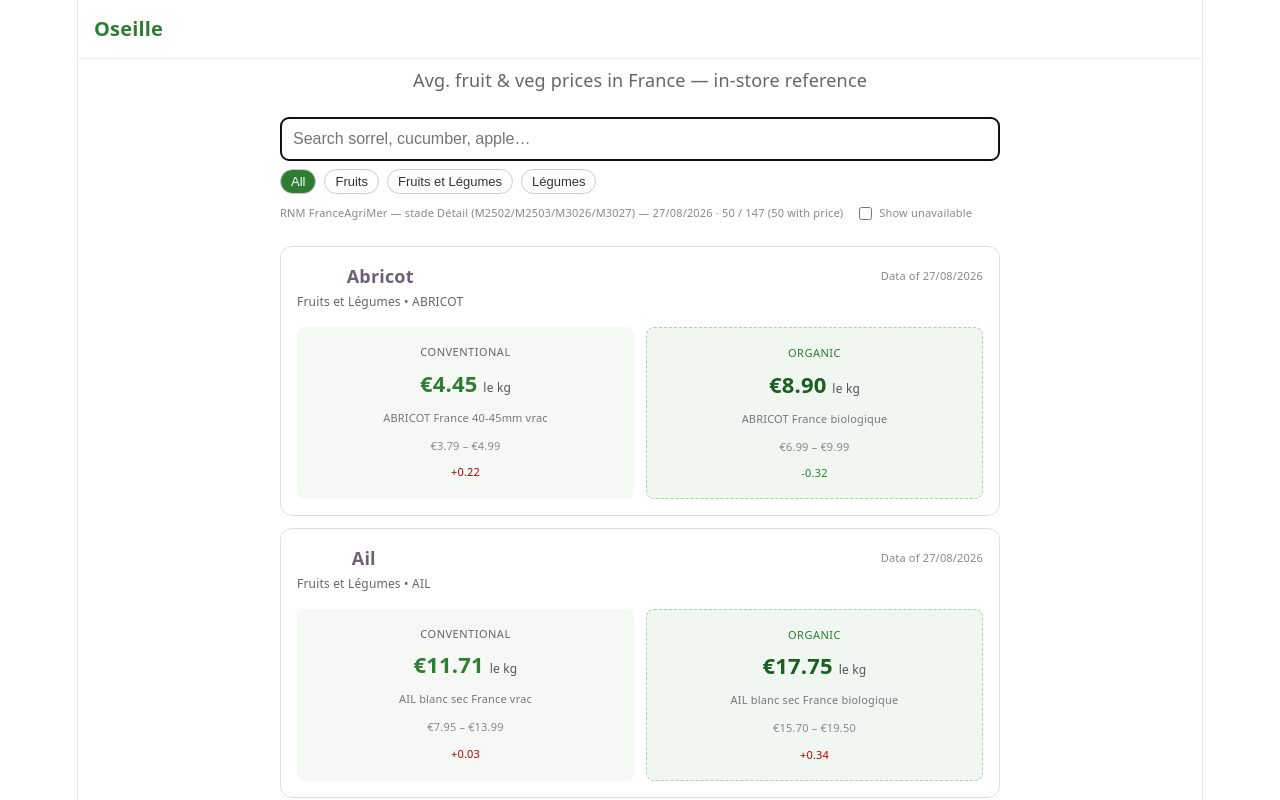
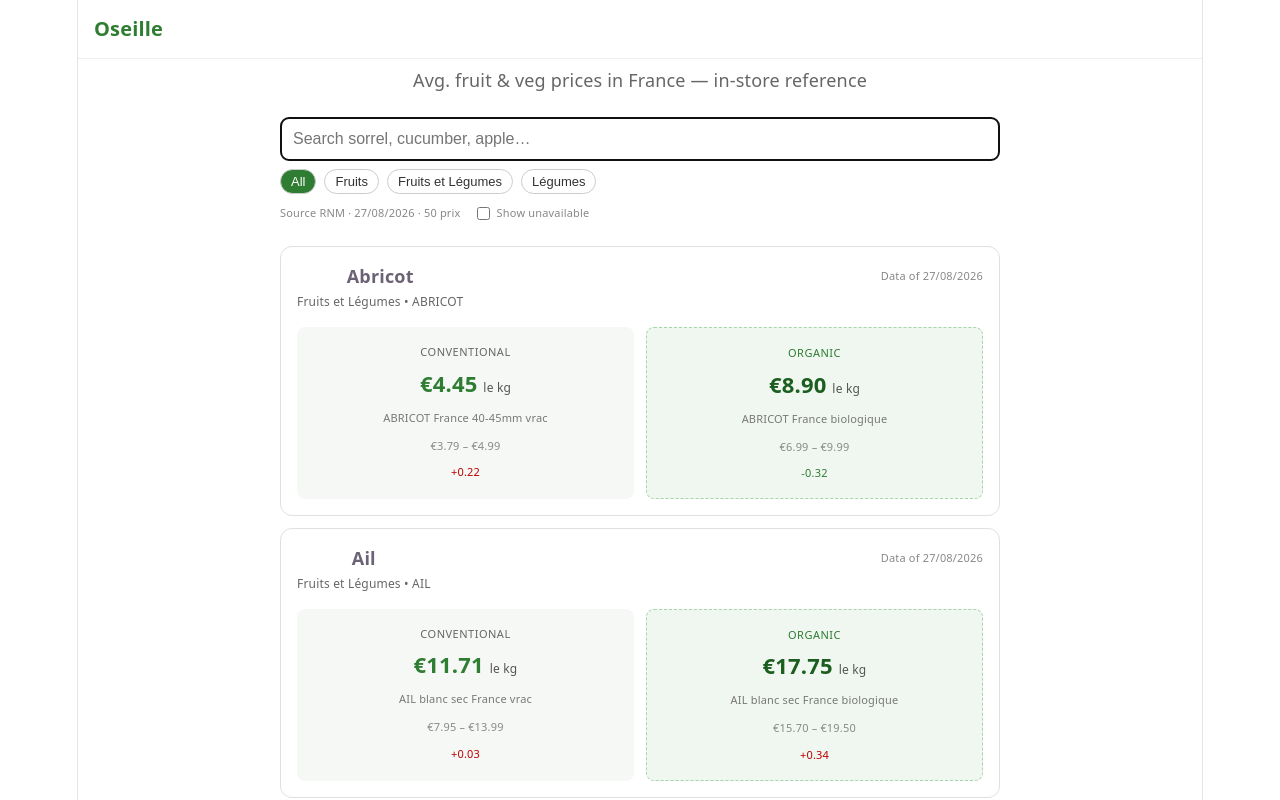
Before and after one commit to smaftoul/oseille, a React (Vite) app: page / in a window 1280 px wide. Shown: the top 800 px of the page. Built offline with nearby package versions, Linux system fonts and the light colour scheme.

Commit message:
fix: readable meta — show 50 prix not 50/147, source RNM short

```diff
--- a/src/App.tsx
+++ b/src/App.tsx
@@ -89,7 +89,7 @@ function Home() {
         </div>
         {data?.meta && (
           <div style={{ fontSize: 11, color: "#888", marginTop: 6, display: "flex", gap: 12, flexWrap: "wrap", alignItems: "center" }}>
-            <span>{data.meta.source} — {formatDate(filtered[0]?.lastDate ?? "")} · {filtered.length} / {data.products.length} ({data.products.filter(p=>p.summary.conventional||p.summary.bio).length} with price)</span>
+            <span>Source RNM · {formatDate(filtered[0]?.lastDate ?? data.products.find(p=>p.lastDate)?.lastDate ?? "")} · {filtered.length} prix</span>
             <label style={{ display: "flex", alignItems: "center", gap: 4, cursor: "pointer" }}>
               <input type="checkbox" checked={showUnavailable} onChange={(e)=> setShowUnavailable(e.target.checked)} />
               Show unavailable
```
